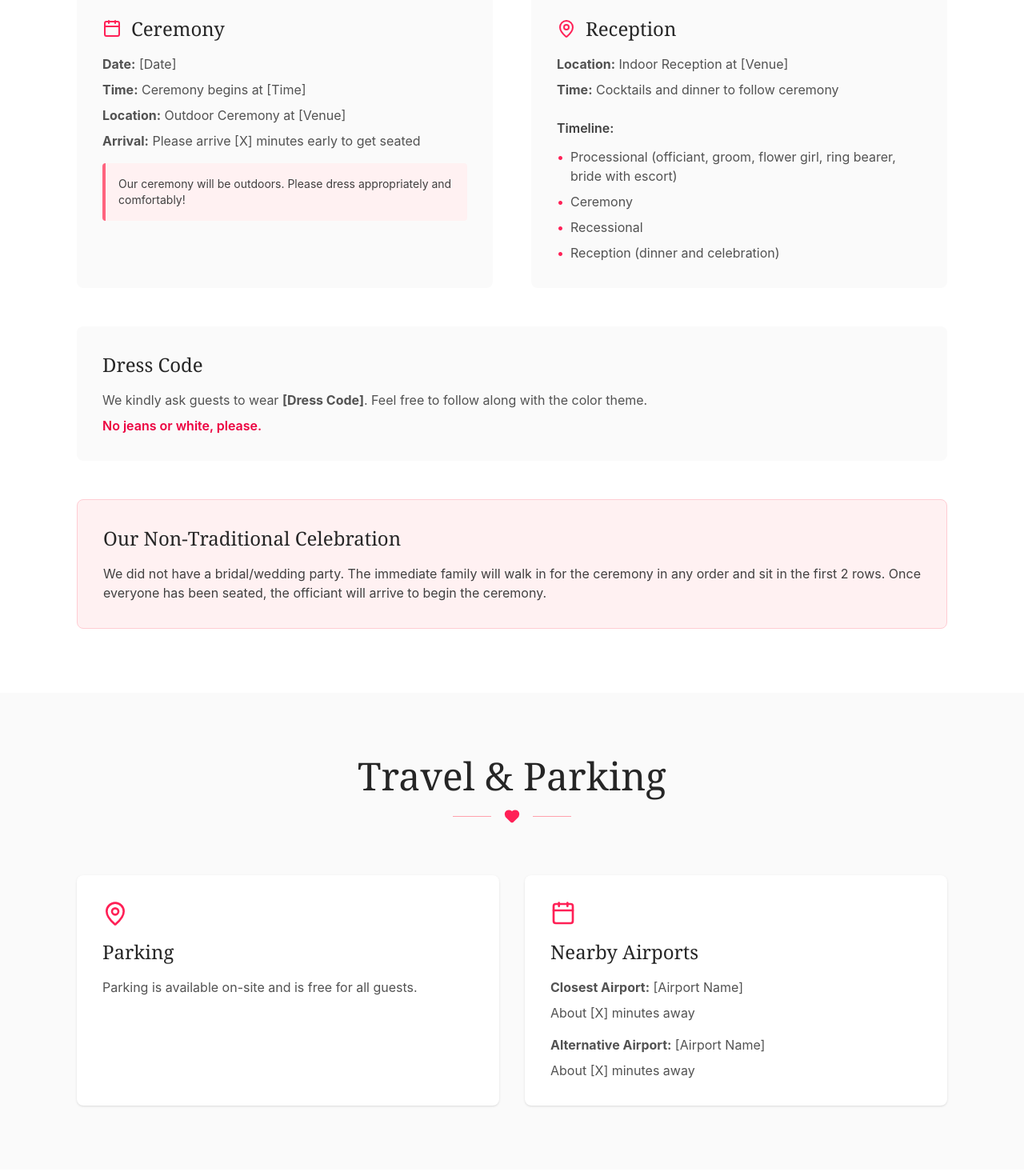
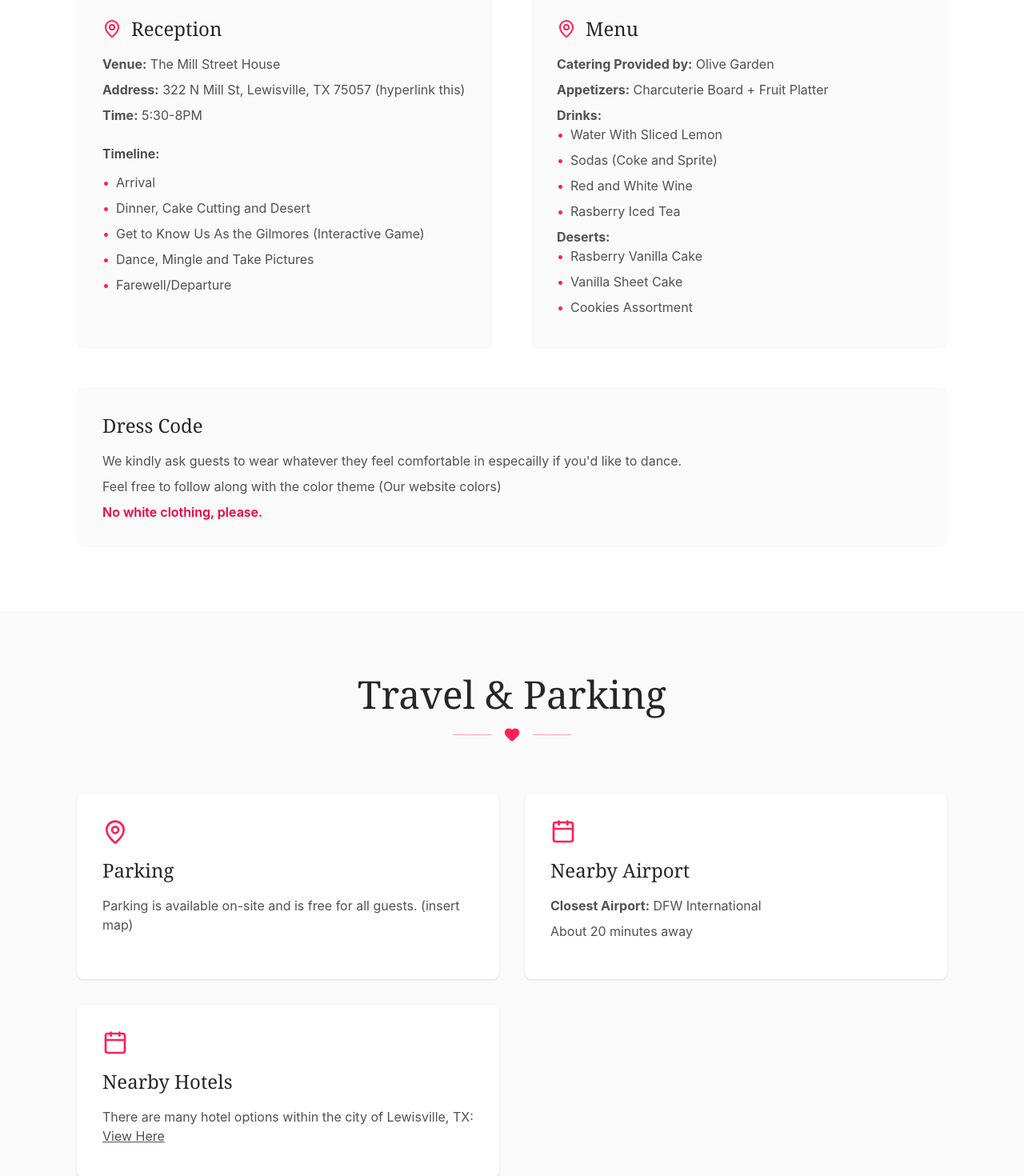
Before and after one commit to LetsBounceBack/MeetTheGilmores, a React (Vite) app: page / in a window 1280 px wide. Shown: the part 1040-2510 px from the top of the page at 80% size. Built offline with nearby package versions, Linux system fonts and the light colour scheme.

Commit message:
Updated information

```diff
--- a/src/App.tsx
+++ b/src/App.tsx
@@ -147,16 +147,18 @@ export default function App() {
 
         <div className="relative z-10 text-center text-white px-4">
           <h1 className="font-serif text-6xl md:text-8xl mb-4">
-            Bride & Groom
+            Lexi & Austin
           </h1>
           <div className="flex items-center justify-center gap-4 mb-6">
             <div className="h-px w-16 bg-white/50"></div>
             <Heart className="w-6 h-6 fill-white" />
             <div className="h-px w-16 bg-white/50"></div>
           </div>
-          <p className="text-2xl md:text-3xl mb-2">Save the Date</p>
+          <p className="text-2xl md:text-3xl mb-2 uppercase">
+            we're getting married!
+          </p>
           <p className="text-xl md:text-2xl text-white/90">
-            [Date] | [Venue Name]
+            10.08.26 | Lewisville, TX
           </p>
 
           <button
@@ -172,8 +174,8 @@ export default function App() {
       <section id="event-details" className="py-20 bg-white">
         <div className="max-w-6xl mx-auto px-4 sm:px-6 lg:px-8">
           <div className="text-center mb-16">
-            <h2 className="font-serif text-4xl md:text-5xl text-neutral-800 mb-4">
-              Event Details
+            <h2 className="font-serif text-4xl md:text-5xl text-neutral-800 mb-4 uppercase">
+              our special day
             </h2>
             <div className="flex items-center justify-center gap-4 mb-6">
               <div className="h-px w-12 bg-rose-300"></div>
@@ -184,7 +186,7 @@ export default function App() {
 
           <div className="grid md:grid-cols-2 gap-12">
             {/* Ceremony */}
-            <div className="bg-neutral-50 p-8 rounded-lg">
+            {/* <div className="bg-neutral-50 p-8 rounded-lg">
               <div className="flex items-center gap-3 mb-4">
                 <Calendar className="w-6 h-6 text-rose-500" />
                 <h3 className="text-2xl font-serif text-neutral-800">
@@ -210,7 +212,7 @@ export default function App() {
                   comfortably!
                 </p>
               </div>
-            </div>
+            </div> */}
 
             {/* Reception */}
             <div className="bg-neutral-50 p-8 rounded-lg">
@@ -221,10 +223,14 @@ export default function App() {
                 </h3>
               </div>
               <p className="text-neutral-600 mb-2">
-                <strong>Location:</strong> Indoor Reception at [Venue]
+                <strong>Venue:</strong> The Mill Street House
+              </p>
+              <p className="text-neutral-600 mb-2">
+                <strong>Address:</strong> 322 N Mill St, Lewisville, TX 75057
+                (hyperlink this)
               </p>
               <p className="text-neutral-600 mb-4">
-                <strong>Time:</strong> Cocktails and dinner to follow ceremony
+                <strong>Time:</strong> 5:30-8PM
               </p>
 
               <div className="space-y-3 mt-6">
@@ -232,25 +238,79 @@ export default function App() {
                 <ul className="space-y-2 text-neutral-600">
                   <li className="flex items-start gap-2">
                     <span className="text-rose-500">•</span>
+                    <span>Arrival</span>
+                  </li>
+                  <li className="flex items-start gap-2">
+                    <span className="text-rose-500">•</span>
+                    <span>Dinner, Cake Cutting and Desert</span>
+                  </li>
+                  <li className="flex items-start gap-2">
+                    <span className="text-rose-500">•</span>
                     <span>
-                      Processional (officiant, groom, flower girl, ring bearer,
-                      bride with escort)
+                      Get to Know Us As the Gilmores (Interactive Game)
                     </span>
                   </li>
                   <li className="flex items-start gap-2">
                     <span className="text-rose-500">•</span>
-                    <span>Ceremony</span>
+                    <span>Dance, Mingle and Take Pictures</span>
                   </li>
                   <li className="flex items-start gap-2">
                     <span className="text-rose-500">•</span>
-                    <span>Recessional</span>
+                    <span>Farewell/Departure</span>
+                  </li>
+                </ul>
+              </div>
+            </div>
+
+            <div className="bg-neutral-50 p-8 rounded-lg">
+              <div className="flex items-center gap-3 mb-4">
+                <MapPin className="w-6 h-6 text-rose-500" />
+                <h3 className="text-2xl font-serif text-neutral-800">Menu</h3>
+              </div>
+              <p className="text-neutral-600 mb-2">
+                <strong>Catering Provided by:</strong> Olive Garden
+              </p>
+              <p className="text-neutral-600 mb-2">
+                <strong>Appetizers:</strong> Charcuterie Board + Fruit Platter
+              </p>
+              <p className="text-neutral-600 mb-2">
+                <strong>Drinks:</strong>
+                <ul className="space-y-2 text-neutral-600">
+                  <li className="flex items-start gap-2">
+                    <span className="text-rose-500">•</span>
+                    <span>Water With Sliced Lemon</span>
                   </li>
                   <li className="flex items-start gap-2">
                     <span className="text-rose-500">•</span>
-                    <span>Reception (dinner and celebration)</span>
+                    <span>Sodas (Coke and Sprite)</span>
+                  </li>
+                  <li className="flex items-start gap-2">
+                    <span className="text-rose-500">•</span>
+                    <span>Red and White Wine</span>
+                  </li>
+                  <li className="flex items-start gap-2">
+                    <span className="text-rose-500">•</span>
+                    <span>Rasberry Iced Tea</span>
                   </li>
                 </ul>
-              </div>
+              </p>
+              <p className="text-neutral-600 mb-2">
+                <strong>Deserts:</strong>
+                <ul className="space-y-2 text-neutral-600">
+                  <li className="flex items-start gap-2">
+                    <span className="text-rose-500">•</span>
+                    <span>Rasberry Vanilla Cake</span>
+                  </li>
+                  <li className="flex items-start gap-2">
+                    <span className="text-rose-500">•</span>
+                    <span>Vanilla Sheet Cake</span>
+                  </li>
+                  <li className="flex items-start gap-2">
+                    <span className="text-rose-500">•</span>
+                    <span>Cookies Assortment</span>
+                  </li>
+                </ul>
+              </p>
             </div>
 
             {/* Dress Code */}
@@ -259,24 +319,15 @@ export default function App() {
                 Dress Code
               </h3>
               <p className="text-neutral-600 mb-2">
-                We kindly ask guests to wear <strong>[Dress Code]</strong>. Feel
-                free to follow along with the color theme.
+                We kindly ask guests to wear whatever they feel comfortable in
+                especailly if you'd like to dance.
+              </p>
+              <p className="text-neutral-600 mb-2">
+                Feel free to follow along with the color theme (Our website
+                colors)
               </p>
               <p className="text-rose-600 font-semibold">
-                No jeans or white, please.
-              </p>
-            </div>
-
-            {/* Non-Traditional Note */}
-            <div className="bg-rose-50 p-8 rounded-lg md:col-span-2 border border-rose-200">
-              <h3 className="text-2xl font-serif text-neutral-800 mb-4">
-                Our Non-Traditional Celebration
-              </h3>
-              <p className="text-neutral-700">
-                We did not have a bridal/wedding party. The immediate family
-                will walk in for the ceremony in any order and sit in the first
-                2 rows. Once everyone has been seated, the officiant will arrive
-                to begin the ceremony.
+                No white clothing, please.
               </p>
             </div>
           </div>
@@ -304,23 +355,36 @@ export default function App() {
                 Parking
               </h3>
               <p className="text-neutral-600">
-                Parking is available on-site and is free for all guests.
+                Parking is available on-site and is free for all guests. (insert
+                map)
               </p>
             </div>
 
             <div className="bg-white p-8 rounded-lg shadow-sm">
               <Calendar className="w-8 h-8 text-rose-500 mb-4" />
               <h3 className="text-2xl font-serif text-neutral-800 mb-4">
-                Nearby Airports
+                Nearby Airport
               </h3>
               <p className="text-neutral-600 mb-2">
-                <strong>Closest Airport:</strong> [Airport Name]
+                <strong>Closest Airport:</strong> DFW International
               </p>
-              <p className="text-neutral-600 mb-4">About [X] minutes away</p>
+              <p className="text-neutral-600 mb-4">About 20 minutes away</p>
+            </div>
+
+            <div className="bg-white p-8 rounded-lg shadow-sm">
+              <Calendar className="w-8 h-8 text-rose-500 mb-4" />
+              <h3 className="text-2xl font-serif text-neutral-800 mb-4">
+                Nearby Hotels
+              </h3>
               <p className="text-neutral-600 mb-2">
-                <strong>Alternative Airport:</strong> [Airport Name]
+                There are many hotel options within the city of Lewisville, TX:{" "}
+                <a
+                  className="underline"
+                  href="https://www.google.com/travel/search?q=hotels%20near%20lewisville%20texas&g2lb=4899571%2C4899572%2C4965990%2C72471280%2C72560029%2C72573224%2C72647020%2C72686036%2C72803964%2C72882230%2C73059275%2C73064764%2C100361027%2C121608706&hl=en-US&gl=us&cs=1&ssta=1&ts=CAESCgoCCAMKAggDEAAaHBIaEhQKBwjqDxAFGAsSBwjqDxAFGAwYATICEAAqBwoFOgNVU0Q&qs=CAE4BkIJEe6K1wKuq1ogQgkRlvwgsv0SJV1CCRGIj5v6-6khYFpWMlSqAVEQASoKIgZob3RlbHMoADIfEAEiG1OXrh-RTfiRXDKAqlt59P6W1vS1T2TI4vdzMTIgEAIiHGhvdGVscyBuZWFyIGxld2lzdmlsbGUgdGV4YXM&ap=aAE&ictx=111&ved=0CAAQ5JsGahcKEwiQsci92ayUAxUAAAAAHQAAAAAQDA"
+                >
+                  View Here
+                </a>
               </p>
-              <p className="text-neutral-600">About [X] minutes away</p>
             </div>
           </div>
         </div>
@@ -410,34 +474,32 @@ export default function App() {
                 Will alcohol be served?
               </h3>
               <p className="text-neutral-600 mb-2">
-                Yes! We'll be serving beer, wine, and signature cocktails
-                throughout the evening.
-              </p>
-              <p className="text-sm text-neutral-500 italic">
-                Or: No. Our wedding will be BYOB for Alcohol. Alcohol-free
-                drinks will be provided.
+                Yes! We will only be serving wine throughout the evening. Hard
+                liquor will not be provided and is not allowed on site.
               </p>
             </div>
 
             {/* Photography */}
             <div className="bg-white p-6 rounded-lg shadow-sm">
               <h3 className="text-xl font-semibold text-neutral-800 mb-2">
-                Can I take photos during the ceremony?
+                Can I take photos during the party?
               </h3>
               <p className="text-neutral-600 mb-3">
-                Yes, you can. Please be mindful of any flashes or sounds that
-                may happen when taking pictures.
+                Yes, please take a lot and send them to us! We will also have
+                disposable film cameras that we encourage you to use. We want to
+                print these after!
               </p>
               <div className="bg-rose-50 p-4 rounded border-l-4 border-rose-400">
                 <p className="text-sm text-neutral-700">
                   <strong>Share your photos!</strong> Please send any pictures
                   you take to the bride & groom at:{" "}
                   <a
-                    href="mailto:[email]"
-                    className="text-rose-600 hover:underline"
+                    href="mailto:meetthegilmores26@gmail.com"
+                    className="text-rose-600 underline"
                   >
-                    [email@gmail.com]
+                    meetthegilmores26@gmail.com
                   </a>
+                  &nbsp;or send it to our personal number.
                 </p>
               </div>
             </div>
@@ -448,7 +510,7 @@ export default function App() {
                 Are children invited?
               </h3>
               <p className="text-neutral-600">
-                While we love your little ones, we are keeping our wedding an{" "}
+                While we love your little ones, we are keeping our party an{" "}
                 <strong>adults-only celebration</strong> (except immediate
                 family).
               </p>
@@ -459,8 +521,7 @@ export default function App() {
                 Can I bring a plus-one?
               </h3>
               <p className="text-neutral-600">
-                If your digital invitation includes "and guest," then yes.
-                Otherwise, we are keeping our guest list intimate.
+                Yes, please RSVP and limit it to only one additional member.
               </p>
             </div>
           </div>
@@ -480,98 +541,20 @@ export default function App() {
               <div className="h-px w-12 bg-rose-300"></div>
             </div>
             <p className="text-neutral-600">
-              We can't wait to celebrate with you! Please RSVP by [Date].
+              We can't wait to celebrate with you! Please RSVP by August 31st.
             </p>
           </div>
 
-          <form className="bg-neutral-50 p-8 rounded-lg space-y-6">
-            <div>
-              <label className="block text-neutral-700 mb-2 font-semibold">
-                Full Name(s)
-              </label>
-              <input
-                type="text"
-                className="w-full px-4 py-3 rounded-lg border border-neutral-300 focus:outline-none focus:ring-2 focus:ring-rose-500"
-                placeholder="Enter your name(s)"
-              />
-            </div>
-
-            <div>
-              <label className="block text-neutral-700 mb-2 font-semibold">
-                Email Address
-              </label>
-              <input
-                type="email"
-                className="w-full px-4 py-3 rounded-lg border border-neutral-300 focus:outline-none focus:ring-2 focus:ring-rose-500"
-                placeholder="your@email.com"
-              />
-            </div>
-
-            <div>
-              <label className="block text-neutral-700 mb-2 font-semibold">
-                Will you be attending?
-              </label>
-              <div className="space-y-3">
-                <label className="flex items-center gap-3 p-3 bg-white rounded-lg cursor-pointer hover:bg-rose-50 transition-colors">
-                  <input
-                    type="radio"
-                    name="attending"
-                    value="yes"
-                    className="w-4 h-4 text-rose-500"
-                  />
-                  <span className="text-neutral-700">Joyfully accepts</span>
-                </label>
-                <label className="flex items-center gap-3 p-3 bg-white rounded-lg cursor-pointer hover:bg-rose-50 transition-colors">
-                  <input
-                    type="radio"
-                    name="attending"
-                    value="no"
-                    className="w-4 h-4 text-rose-500"
-                  />
-                  <span className="text-neutral-700">Regretfully declines</span>
-                </label>
-              </div>
-            </div>
-
-            <div>
-              <label className="block text-neutral-700 mb-2 font-semibold">
-                Number of Guests
-              </label>
-              <input
-                type="number"
-                min="1"
-                className="w-full px-4 py-3 rounded-lg border border-neutral-300 focus:outline-none focus:ring-2 focus:ring-rose-500"
-                placeholder="1"
-              />
-            </div>
-
-            <div>
-              <label className="block text-neutral-700 mb-2 font-semibold">
-                Dietary Restrictions
-              </label>
-              <textarea
-                className="w-full px-4 py-3 rounded-lg border border-neutral-300 focus:outline-none focus:ring-2 focus:ring-rose-500 h-24"
-                placeholder="Please list any dietary restrictions or allergies..."
-              ></textarea>
-            </div>
-
-            <div>
-              <label className="block text-neutral-700 mb-2 font-semibold">
-                Special Message (Optional)
-              </label>
-              <textarea
-                className="w-full px-4 py-3 rounded-lg border border-neutral-300 focus:outline-none focus:ring-2 focus:ring-rose-500 h-24"
-                placeholder="Send the couple a message..."
-              ></textarea>
-            </div>
-
-            <button
-              type="submit"
-              className="w-full bg-rose-500 text-white py-4 rounded-full hover:bg-rose-600 transition-colors font-semibold text-lg"
-            >
-              Submit RSVP
-            </button>
-          </form>
+          <iframe
+            src="https://docs.google.com/forms/d/e/1FAIpQLSeKsbGHrfiX1d_1VOWi6jt-_w1mpYEQOI9NmIXGPP6JGwHsfg/viewform?embedded=true"
+            width="640"
+            height="1108"
+            frameborder="0"
+            marginheight="0"
+            marginwidth="0"
+          >
+            Loading…
+          </iframe>
         </div>
       </section>
 
@@ -579,17 +562,8 @@ export default function App() {
       <footer className="bg-neutral-800 text-white py-12">
         <div className="max-w-6xl mx-auto px-4 sm:px-6 lg:px-8 text-center">
           <Heart className="w-8 h-8 text-rose-400 fill-rose-400 mx-auto mb-4" />
-          <p className="text-xl font-serif mb-2">Bride & Groom</p>
-          <p className="text-neutral-400 mb-4">[Date] | [Location]</p>
-          <div className="flex items-center justify-center gap-2 text-sm text-neutral-500">
-            <Mail className="w-4 h-4" />
-            <a
-              href="mailto:[email]"
-              className="hover:text-rose-400 transition-colors"
-            >
-              [email@gmail.com]
-            </a>
-          </div>
+          <p className="text-xl font-serif mb-2">Lexi & Austin</p>
+          <p className="text-neutral-400 mb-4">10.08.26 | Lewisville, TX</p>
           <p className="text-neutral-500 text-sm mt-8">
             We can't wait to celebrate with you!
           </p>
```
